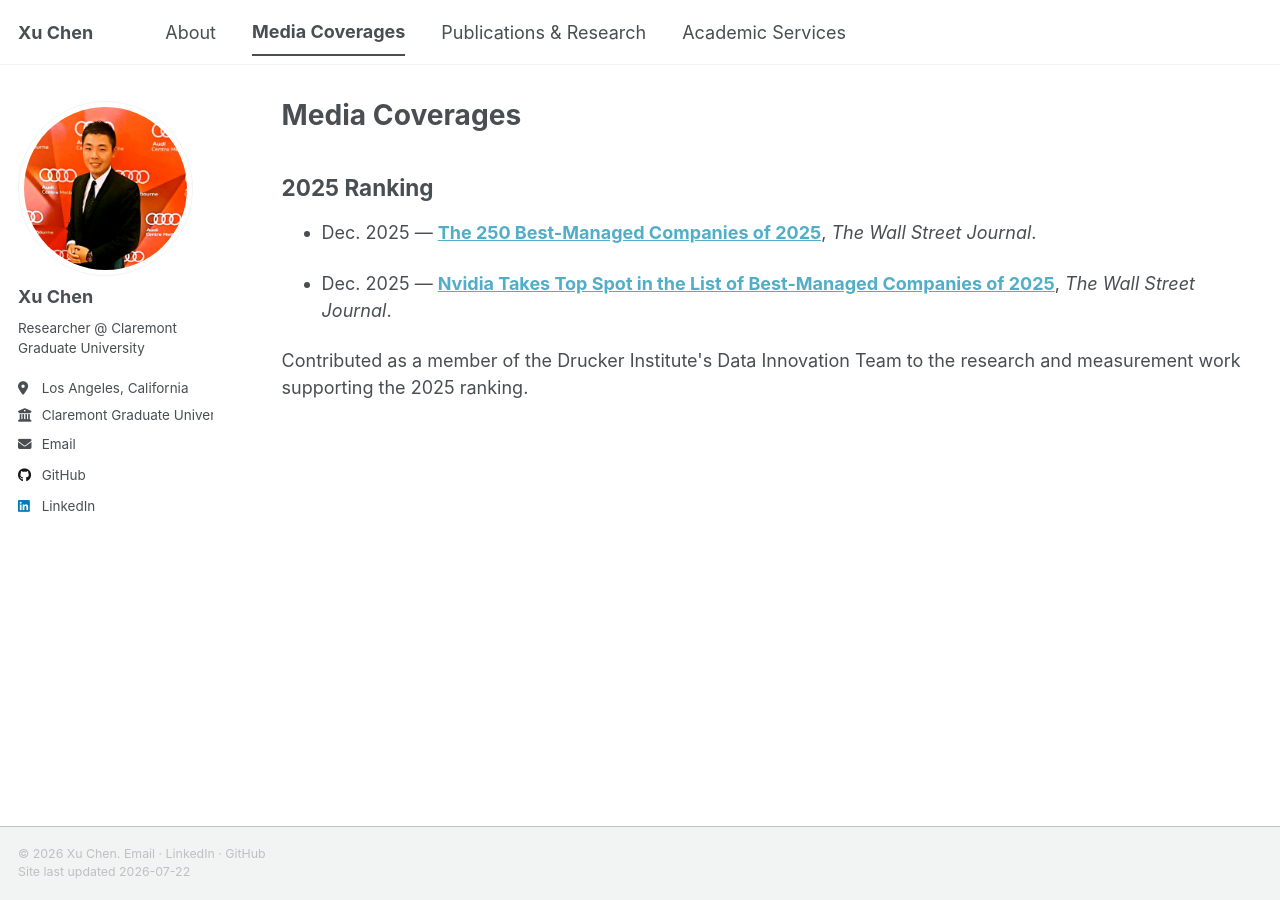
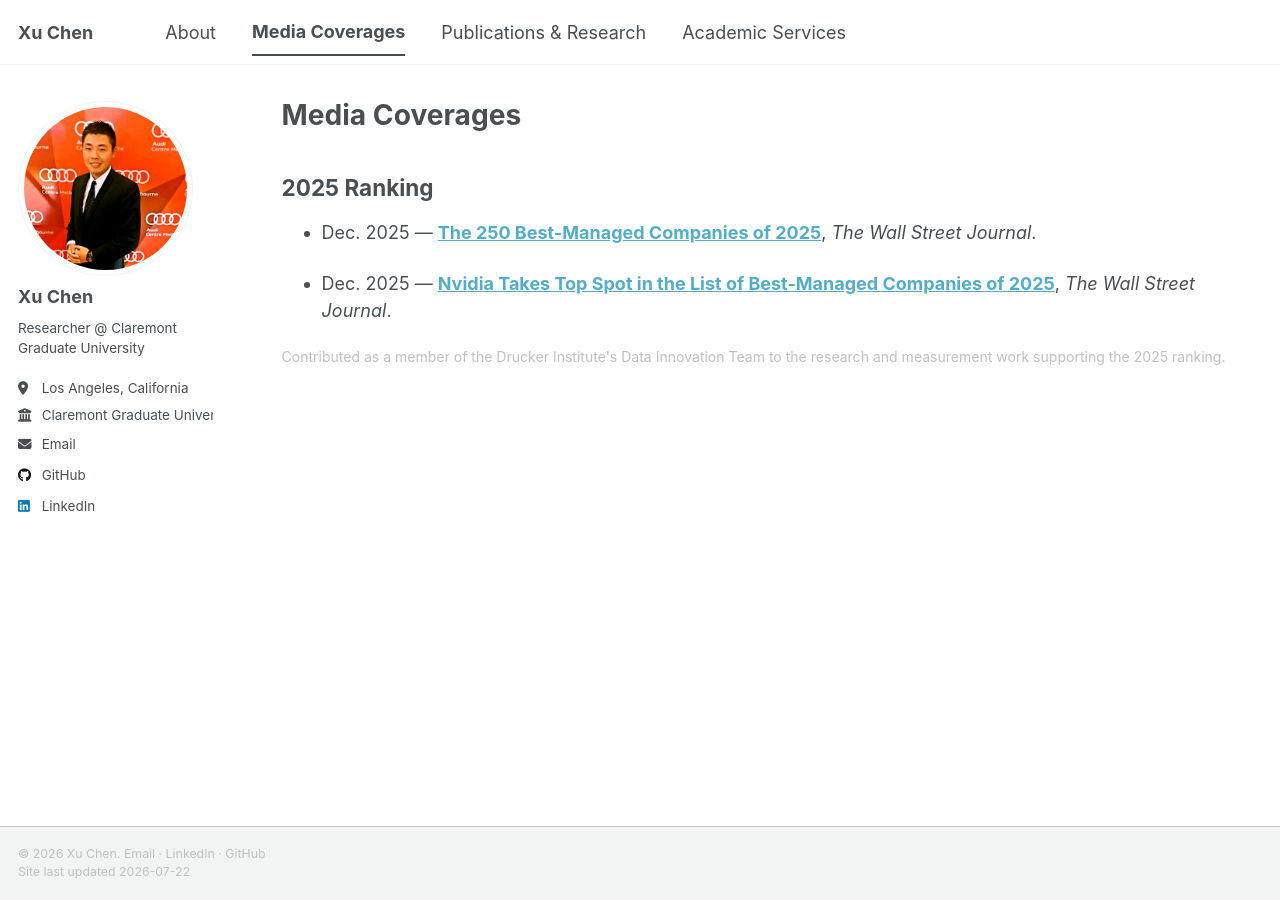
Before and after one commit to jy01294776/itsBilly, a Jekyll site: the page built from _pages/media-coverages.md, in a window 1280 px wide. Built offline with Jekyll 4.4.1, drawn with Linux system fonts in a browser that asks for light colours; a style sheet for code colours, icons or effects is not loaded.

Commit message:
Fix profile note selector

```diff
--- a/_sass/layout/_xu_profile.scss
+++ b/_sass/layout/_xu_profile.scss
@@ -60,11 +60,11 @@
   font-weight: 700;
 }
 
-.page__content .contribution-note,
-.page__content .paper-note {
+.contribution-note,
+.paper-note {
   margin: 0.3rem 0 0;
   color: var(--global-text-color-light);
-  font-size: 0.66rem !important;
+  font-size: 0.78rem !important;
   line-height: 1.4;
 }
 
```
